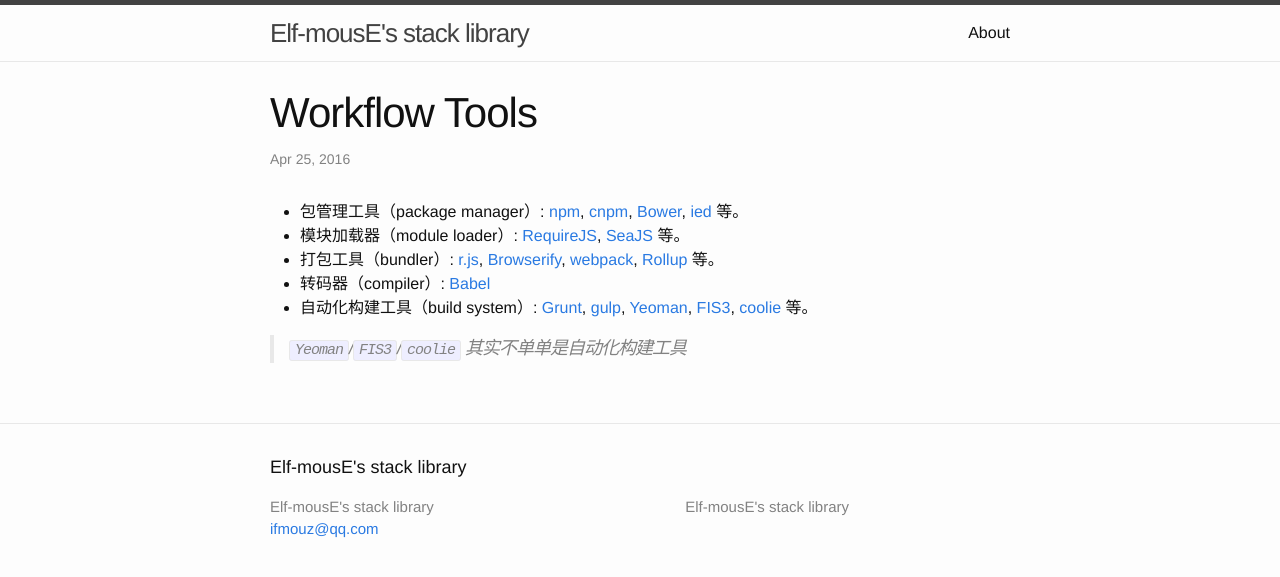
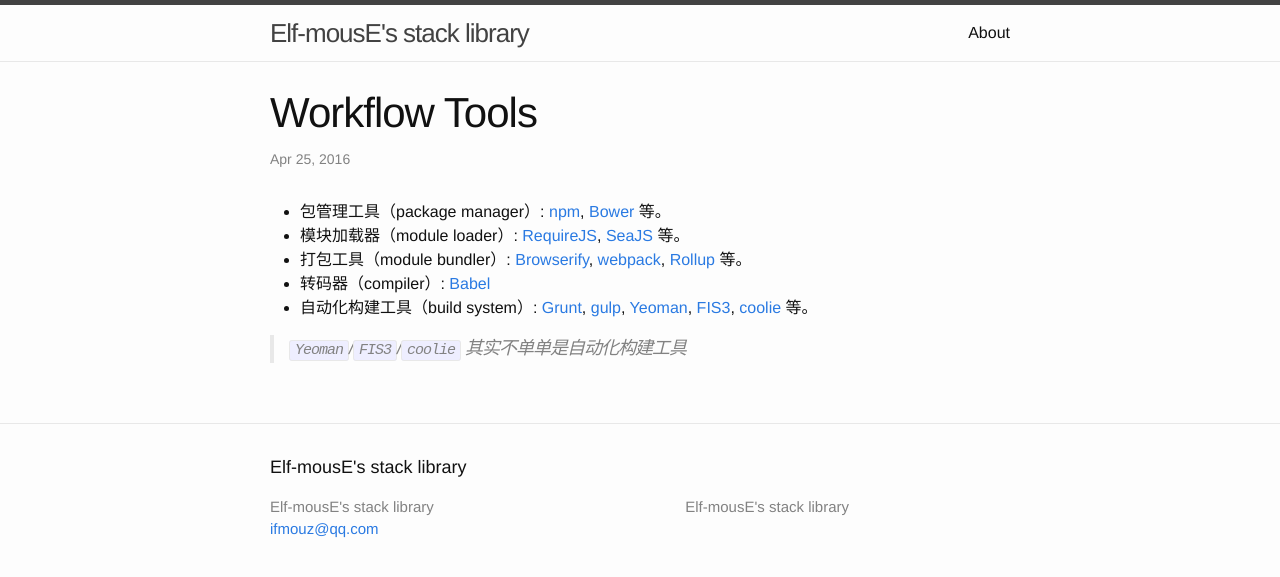
Before and after one commit to 1peace/stack, a Jekyll site: the page built from _posts/2016-04-25-workflow-tools.md, in a window 1280 px wide. Shown: the top 577 px of the page. Built offline with Jekyll 4.4.1, drawn with Linux system fonts in a browser that asks for light colours.

Commit message:
update workflow tools

```diff
--- a/_posts/2016-04-25-workflow-tools.md
+++ b/_posts/2016-04-25-workflow-tools.md
@@ -5,9 +5,9 @@ date:   2016-04-25
 categories: develop
 ---
 
-- 包管理工具（package manager）: [npm](https://www.npmjs.com/), [cnpm](https://npm.taobao.org/), [Bower](http://bower.io/), [ied](http://gugel.io/ied/) 等。
+- 包管理工具（package manager）: [npm](https://www.npmjs.com/), [Bower](http://bower.io/) 等。
 - 模块加载器（module loader）: [RequireJS](http://requirejs.org/), [SeaJS](http://seajs.org/docs/) 等。
-- 打包工具（bundler）: [r.js](https://github.com/requirejs/r.js), [Browserify](http://browserify.org/), [webpack](https://webpack.github.io/), [Rollup](http://rollupjs.org/) 等。
+- 打包工具（module bundler）: [Browserify](http://browserify.org/), [webpack](https://webpack.github.io/), [Rollup](http://rollupjs.org/) 等。
 - 转码器（compiler）: [Babel](http://babeljs.io/)
 - 自动化构建工具（build system）: [Grunt](http://gruntjs.com/), [gulp](http://gulpjs.com/), [Yeoman](http://yeoman.io/), [FIS3](http://fex-team.github.io/fis3/), [coolie](https://coolie.ydr.me/) 等。
 
```
